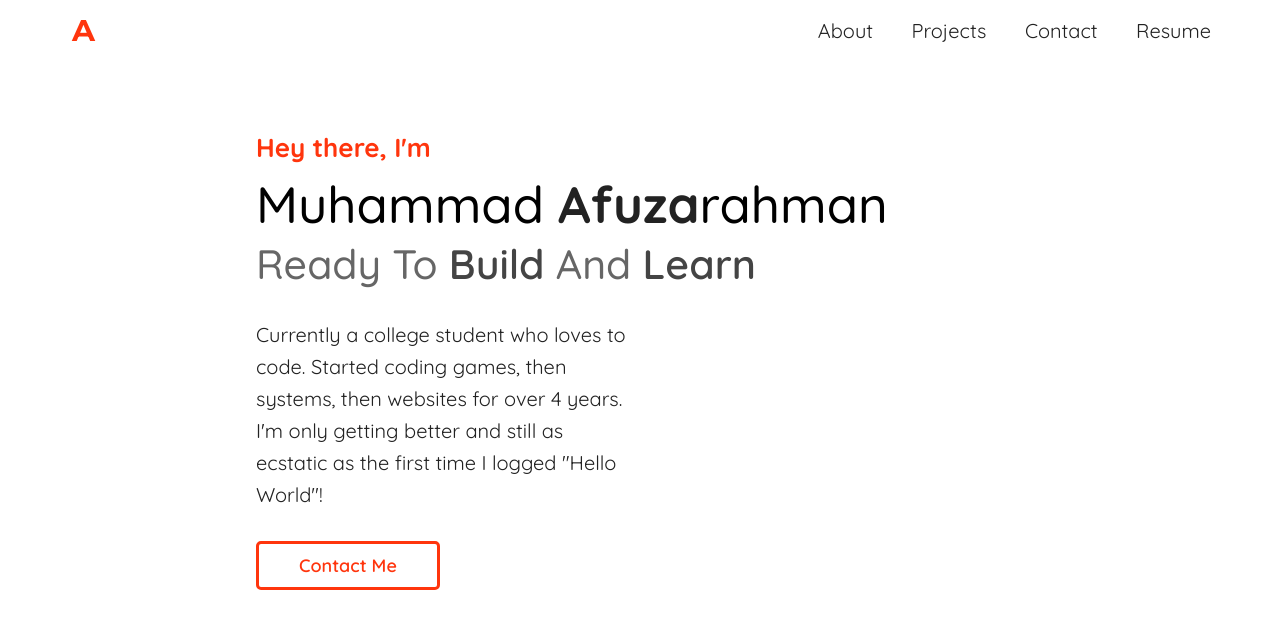
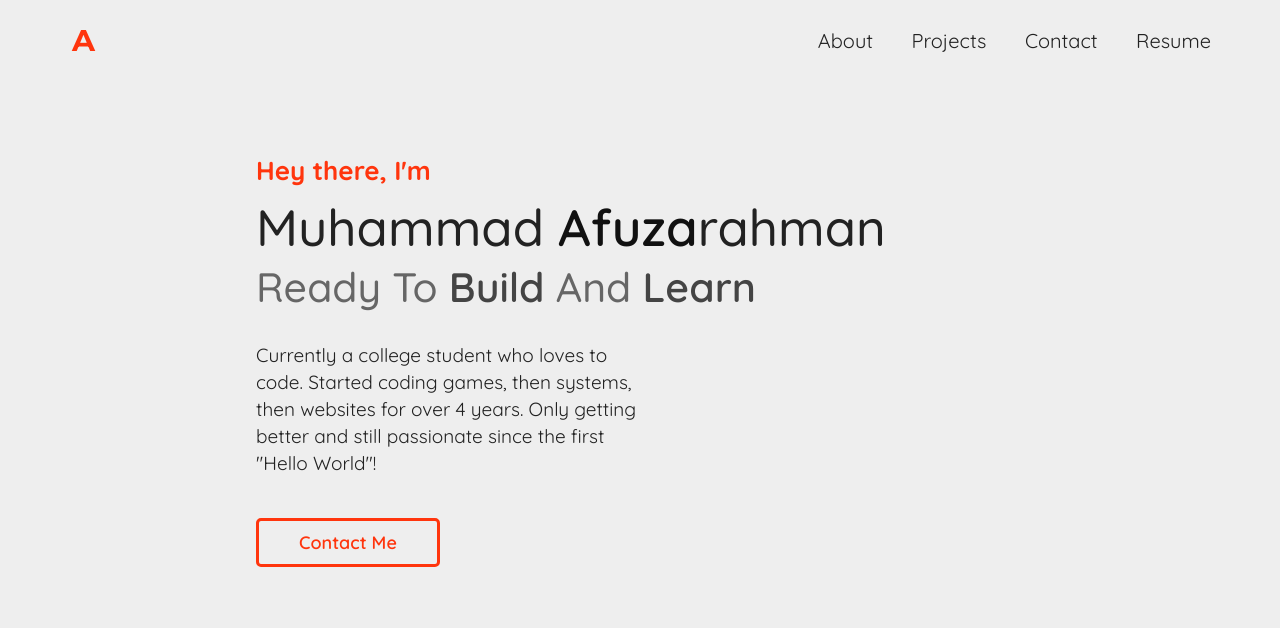
Before and after one commit to afutofu/afutofu.github.io, a React (Create React App) app: page / in a window 1280 px wide. Shown: the top 628 px of the page. Built offline with nearby package versions, Linux system fonts and the light colour scheme.

Commit message:
Animated initial home section, improved styling

```diff
--- a/src/components/Home.js
+++ b/src/components/Home.js
@@ -1,6 +1,6 @@
-import React, { useRef, useEffect } from "react";
+import React, { useRef, useEffect, useState } from "react";
 import styled, { ThemeProvider } from "styled-components";
-import { TimelineLite } from "gsap";
+import { TimelineLite, Power3 } from "gsap";
 
 const HomeComp = styled.div`
   position: relative;
@@ -12,10 +12,10 @@ const HomeComp = styled.div`
 `;
 
 const Content = styled.div`
-  margin-top: 35%;
+  margin-top: 37%;
 
   @media only screen and (min-width: 992px) {
-    margin-top: 17%;
+    margin-top: 20%;
   }
 `;
 
@@ -32,8 +32,8 @@ const Introduction = styled.h3`
 `;
 
 const Name = styled.h1`
-  font-size: 43px;
-  color: #000;
+  font-size: 41px;
+  color: #222;
   margin: 0;
   margin-bottom: 2px;
   font-family: "Quicksand", "san-serif";
@@ -45,8 +45,8 @@ const Name = styled.h1`
 `;
 
 const NameBold = styled.span`
-  color: #222;
-  font-weight: 700;
+  color: #111;
+  font-weight: 600;
   margin: 0;
   padding: 0;
 `;
@@ -64,6 +64,7 @@ const Motto = styled.h2`
 `;
 
 const MottoBold = styled.span`
+  position: relative;
   color: #444;
   font-weight: 600;
 `;
@@ -73,13 +74,13 @@ const Description = styled.p`
   color: #222;
   font-weight: 400;
   font-size: 17px;
-  margin-bottom: 30px;
+  margin-bottom: 40px;
   line-height: 1.5rem;
 
   @media only screen and (min-width: 992px) {
     max-width: 50%;
-    font-size: 20px;
-    line-height: 2rem;
+    font-size: 19px;
+    line-height: 1.7rem;
   }
 `;
 
@@ -87,7 +88,7 @@ const Button = styled.button`
   font-family: "Quicksand", "san-serif";
   font-weight: 600;
   color: ${(props) => props.theme.color};
-  background-color: #fff;
+  background-color: unset;
   padding: 10px 40px;
   border-radius: 5px;
   outline: none;
@@ -104,7 +105,7 @@ const theme = {
   color: "#ff350d",
 };
 
-const Home = () => {
+const Home = (props) => {
   let home = useRef(null);
   let introduction = useRef(null);
   let name = useRef(null);
@@ -112,8 +113,27 @@ const Home = () => {
   let description = useRef(null);
   let button = useRef(null);
 
+  const textEnter = () => {
+    let tl = new TimelineLite();
+
+    tl.staggerFrom(
+      [introduction, name, motto, description, button],
+      0.5,
+      {
+        y: 100,
+        opacity: 0,
+        ease: Power3.easeOut,
+      },
+      0.2
+    );
+
+    return tl;
+  };
+
   useEffect(() => {
-    let master = new TimelineLite();
+    let masterTl = new TimelineLite({ paused: true });
+    masterTl.add(textEnter());
+    props.getTimeline(masterTl);
   }, []);
 
   return (
@@ -132,9 +152,8 @@ const Home = () => {
           </Motto>
           <Description ref={(el) => (description = el)}>
             Currently a college student who loves to code. Started coding games,
-            then systems, then websites for over 4 years. I'm only getting
-            better and still as ecstatic as the first time I logged "Hello
-            World"!
+            then systems, then websites for over 4 years. Only getting better
+            and still passionate since the first "Hello World"!
           </Description>
           <Button ref={(el) => (button = el)}>Contact Me</Button>
         </Content>
--- a/src/components/LoadingScreen.js
+++ b/src/components/LoadingScreen.js
@@ -30,7 +30,7 @@ const WhiteScreen = styled.div`
   transform: translate(-50%, -50%) scale(0);
 `;
 
-const LoadingScreen = () => {
+const LoadingScreen = (props) => {
   const [animationComplete, setAnimationComplete] = useState(false);
   const [mounted, setMounted] = useState(false);
   let loadingScreen = useRef(null);
@@ -91,6 +91,7 @@ const LoadingScreen = () => {
 
   const onComplete = () => {
     setAnimationComplete(true);
+    props.isLoading(false);
   };
 
   useEffect(() => {
--- a/src/components/Main.js
+++ b/src/components/Main.js
@@ -28,33 +28,58 @@ const Container = styled.div`
 `;
 
 const Main = () => {
+  const [navbarTl, setNavbarTl] = useState(null);
+  const [homeTl, setHomeTl] = useState(null);
+  const [isLoading, setIsLoading] = useState();
+  const [masterTl] = useState(new TimelineLite());
+
   let main = useRef(null);
+  let container = useRef(null);
 
   const backgroundFadeIn = () => {
     let tl = new TimelineLite();
 
     tl.to(main, {
-      backgroundColor: "#ee",
+      backgroundColor: "#eee",
       duration: 3,
-      ease: Power3.easeIn,
-    });
+      ease: Power3.easeInOut,
+    }).to(
+      container,
+      {
+        backgroundColor: "eee",
+        duration: 3,
+        ease: Power3.easeInOut,
+      },
+      "-=3"
+    );
 
     return tl;
   };
 
   useEffect(() => {
-    let master = new TimelineLite();
-    master.add(backgroundFadeIn());
-    master.play();
-  }, []);
+    if (navbarTl && homeTl && !isLoading) {
+      masterTl.add(backgroundFadeIn());
+      masterTl.add(navbarTl.play(), "-=3");
+      masterTl.add(homeTl.play(), "-=2");
+      masterTl.play();
+    }
+  }, [navbarTl, homeTl]);
+
+  const getNavbarTl = (tl) => {
+    setNavbarTl(tl);
+  };
+
+  const getHomeTl = (tl) => {
+    setHomeTl(tl);
+  };
 
   return (
     <MainComp ref={(el) => (main = el)}>
-      {/* <LoadingScreen /> */}
-      <Navbar />
+      {/* <LoadingScreen isLoading={setIsLoading} /> */}
+      <Navbar getTimeline={getNavbarTl} />
       <Content>
-        <Container>
-          <Home />
+        <Container ref={(el) => (container = el)}>
+          <Home getTimeline={getHomeTl} />
         </Container>
       </Content>
     </MainComp>
--- a/src/components/Navbar.js
+++ b/src/components/Navbar.js
@@ -1,5 +1,6 @@
-import React from "react";
+import React, { useRef, useEffect, useState } from "react";
 import styled from "styled-components";
+import { TimelineLite, Power3 } from "gsap";
 
 import Logo from "./Logo";
 
@@ -7,7 +8,7 @@ const NavbarComp = styled.div`
   position: fixed;
   width: 100%;
   height: 60px;
-  padding: 30px 5%;
+  padding: 40px 5%;
   background-color: none;
   display: flex;
   justify-content: space-between;
@@ -42,15 +43,46 @@ const NavItem = styled.li`
   }
 `;
 
-const Navbar = () => {
+const Navbar = (props) => {
+  let logo = useRef(null);
+  let about = useRef(null);
+  let projects = useRef(null);
+  let contact = useRef(null);
+  let resume = useRef(null);
+
+  const navItemsEnter = () => {
+    let tl = new TimelineLite();
+
+    tl.from(logo, 1.5, {
+      opacity: 0,
+    }).staggerFrom(
+      [about, projects, contact, resume],
+      0.5,
+      {
+        y: -100,
+        opacity: 1,
+      },
+      0.2,
+      "-=1.5"
+    );
+
+    return tl;
+  };
+
+  useEffect(() => {
+    let masterTl = new TimelineLite({ paused: true });
+    masterTl.add(navItemsEnter());
+    props.getTimeline(masterTl);
+  }, []);
+
   return (
     <NavbarComp>
-      <Logo size={30} pointer />
+      <Logo size={30} pointer ref={(el) => (logo = el)} />
       <NavItems>
-        <NavItem>About</NavItem>
-        <NavItem>Projects</NavItem>
-        <NavItem>Contact</NavItem>
-        <NavItem>Resume</NavItem>
+        <NavItem ref={(el) => (about = el)}>About</NavItem>
+        <NavItem ref={(el) => (projects = el)}>Projects</NavItem>
+        <NavItem ref={(el) => (contact = el)}>Contact</NavItem>
+        <NavItem ref={(el) => (resume = el)}>Resume</NavItem>
       </NavItems>
     </NavbarComp>
   );
```
